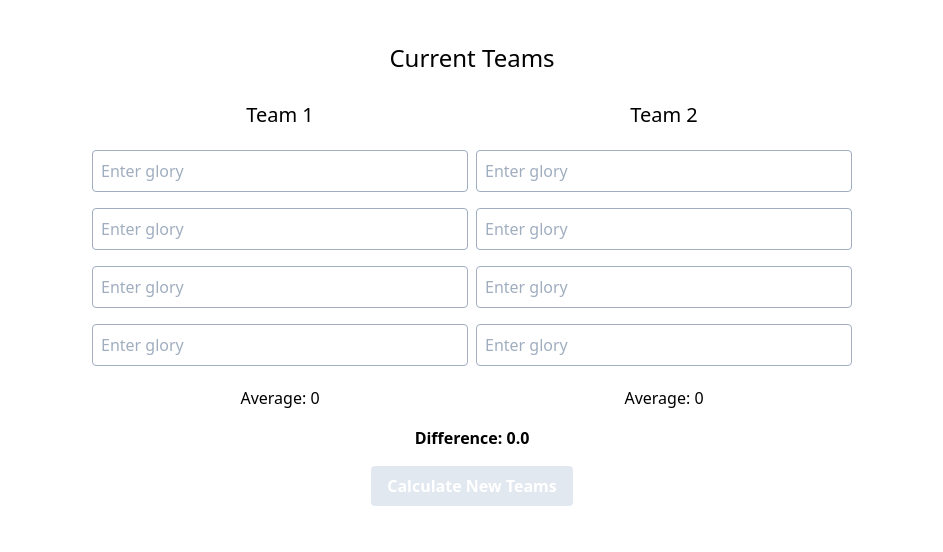
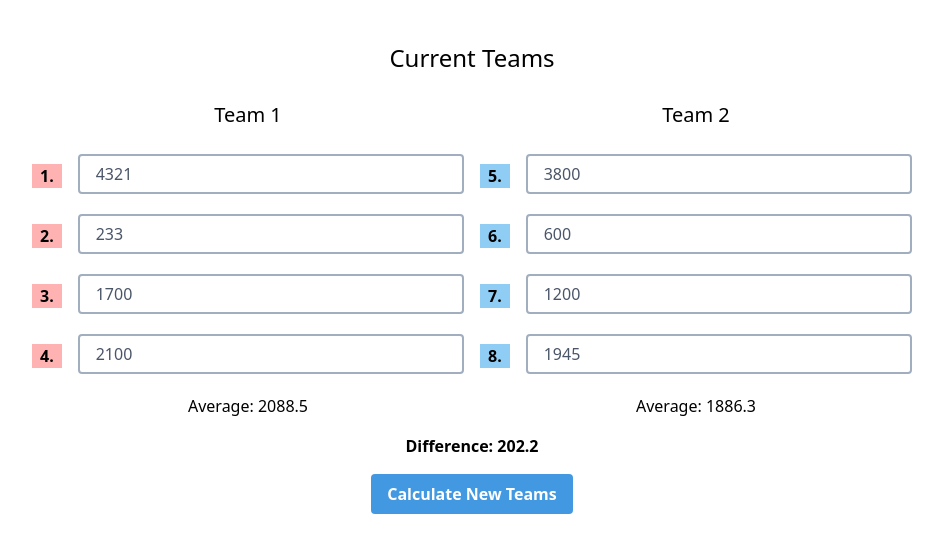
Before and after one commit to codybarr/Destiny-2-Glory-Cheese-Calculator, a Vue app: page / in a window 1280 px wide. Shown: the top 552 px of the page, without its empty margins (168-1111 px from the left). Built offline with nearby package versions, Linux system fonts and the light colour scheme.

Commit message:
Added team colors, better sorting for easier team rearranging.

```diff
--- a/package.json
+++ b/package.json
@@ -14,6 +14,7 @@
 		"vuelidate": "^0.7.4"
 	},
 	"devDependencies": {
+		"@fullhuman/postcss-purgecss": "^1.2.0",
 		"@vue/cli-plugin-babel": "^3.9.2",
 		"@vue/cli-plugin-pwa": "^3.9.0",
 		"@vue/cli-service": "^3.9.2",
--- a/postcss.config.js
+++ b/postcss.config.js
@@ -1,3 +1,16 @@
+const purgecss = require('@fullhuman/postcss-purgecss')({
+	// Specify the paths to all of the template files in your project
+	content: ['./src/**/*.vue'],
+	// whitelistPatterns: [/font/],
+	// Include any special characters you're using in this regular expression
+	defaultExtractor: content => content.match(/[A-Za-z0-9-_:/]+/g) || []
+})
+
 module.exports = {
-	plugins: [require('tailwindcss'), require('autoprefixer'), require('precss')]
+	plugins: [
+		require('tailwindcss'),
+		require('autoprefixer'),
+		require('precss')
+		// ...(process.env.NODE_ENV === 'production' ? [purgecss] : [])
+	]
 }
--- a/src/components/CurrentTeams.vue
+++ b/src/components/CurrentTeams.vue
@@ -1,22 +1,86 @@
 <template>
 	<div>
-		<article class="w-full max-w-3xl text-center m-10 mx-auto">
+		<article class="w-full text-center my-10 mx-auto">
 			<h1>Current Teams</h1>
-			<section class="flex flex-wrap">
+			<section class="flex flex-wrap max-w-4xl mx-auto">
 				<section class="flex flex-col m-2 w-full md:w-1/2 mx-auto">
 					<h2 class="m-4">Team 1</h2>
-					<input v-model.number="glory1" type="number" class="input" placeholder="Enter glory" />
-					<input v-model.number="glory2" type="number" class="input" placeholder="Enter glory" />
-					<input v-model.number="glory3" type="number" class="input" placeholder="Enter glory" />
-					<input v-model.number="glory4" type="number" class="input" placeholder="Enter glory" />
+					<div class="flex flex-row items-center">
+						<strong class="mx-2 bg-red-300 px-2">1.</strong>
+						<input
+							v-model.number="glory1"
+							type="number"
+							class="input flex-grow"
+							placeholder="Enter glory"
+						/>
+					</div>
+					<div class="flex flex-row items-center">
+						<strong class="mx-2 bg-red-300 px-2">2.</strong>
+						<input
+							v-model.number="glory2"
+							type="number"
+							class="input flex-grow"
+							placeholder="Enter glory"
+						/>
+					</div>
+					<div class="flex flex-row items-center">
+						<strong class="mx-2 bg-red-300 px-2">3.</strong>
+						<input
+							v-model.number="glory3"
+							type="number"
+							class="input flex-grow"
+							placeholder="Enter glory"
+						/>
+					</div>
+					<div class="flex flex-row items-center">
+						<strong class="mx-2 bg-red-300 px-2">4.</strong>
+						<input
+							v-model.number="glory4"
+							type="number"
+							class="input flex-grow"
+							placeholder="Enter glory"
+						/>
+					</div>
 					<p class="m-2">Average: {{ team1average || 0 }}</p>
 				</section>
 				<section class="flex flex-col m-2 w-full md:w-1/2 mx-auto">
 					<h2 class="m-4">Team 2</h2>
-					<input v-model.number="glory5" type="number" class="input" placeholder="Enter glory" />
-					<input v-model.number="glory6" type="number" class="input" placeholder="Enter glory" />
-					<input v-model.number="glory7" type="number" class="input" placeholder="Enter glory" />
-					<input v-model.number="glory8" type="number" class="input" placeholder="Enter glory" />
+					<div class="flex flex-row items-center">
+						<strong class="mx-2 bg-blue-300 px-2">5.</strong>
+						<input
+							v-model.number="glory5"
+							type="number"
+							class="input flex-grow"
+							placeholder="Enter glory"
+						/>
+					</div>
+					<div class="flex flex-row items-center">
+						<strong class="mx-2 bg-blue-300 px-2">6.</strong>
+						<input
+							v-model.number="glory6"
+							type="number"
+							class="input flex-grow"
+							placeholder="Enter glory"
+						/>
+					</div>
+					<div class="flex flex-row items-center">
+						<strong class="mx-2 bg-blue-300 px-2">7.</strong>
+						<input
+							v-model.number="glory7"
+							type="number"
+							class="input flex-grow"
+							placeholder="Enter glory"
+						/>
+					</div>
+					<div class="flex flex-row items-center">
+						<strong class="mx-2 bg-blue-300 px-2">8.</strong>
+						<input
+							v-model.number="glory8"
+							type="number"
+							class="input flex-grow"
+							placeholder="Enter glory"
+						/>
+					</div>
 					<p class="m-2">Average: {{ team2average || 0 }}</p>
 				</section>
 			</section>
@@ -26,25 +90,50 @@
 
 			<button @click="calculateTeams" class="button mt-4" :disabled="empty">Calculate New Teams</button>
 
-			<div v-if="newTeams && newTeams.length" class="flex flex-wrap justify-center">
+			<div v-if="newTeams && newTeams.length" class="my-5">
+				<h1>New Teams</h1>
+				<div class="overflow-hidden">
+					<div class="flex flex-wrap justify-center -mx-2 px-4">
+						<div v-for="(team, index) of newTeams" :key="index" class="w-full md:w-1/2 lg:w-1/3 p-2">
+							<div class="border border-blue-200 border-solid rounded p-4">
+								<div class="flex flex-row">
+									<div class="w-full m-2">
+										<h2 class="whitespace-no-wrap mb-2">Team 1</h2>
+										<div class="w-3/4 mx-auto">
 											<div
-					v-for="(team, index) of newTeams"
+												v-for="(player, index) of team.team1.players"
 												:key="index"
-					class="m-4 p-4 border border-blue-200 border-solid rounded"
+												class="w-full p-1 text-left"
 											>
-					<div class="flex flex-row">
-						<div class="m-2">
-							<h2 class="whitespace-no-wrap mb-2 mx-2">New Team 1</h2>
-							<div v-for="(player, index) of team.team1.players" :key="index" class="p-1">{{ player }}</div>
+												<strong
+													:class="[isTeamOne(player.position) ? 'has-red-bg' : 'has-blue-bg']"
+												>{{player.position}}</strong>
+												{{ player.glory }}
 											</div>
-						<div class="m-2">
-							<h2 class="whitespace-no-wrap mb-2 mx-2">New Team 2</h2>
-							<div v-for="(player, index) of team.team2.players" :key="index" class="p-1">{{ player }}</div>
+										</div>
+									</div>
+									<div class="w-full m-2">
+										<h2 class="whitespace-no-wrap mb-2">Team 2</h2>
+										<div class="w-3/4 mx-auto">
+											<div
+												v-for="(player, index) of team.team2.players"
+												:key="index"
+												class="w-full p-1 text-left"
+											>
+												<strong
+													:class="[isTeamOne(player.position) ? 'has-red-bg' : 'has-blue-bg']"
+												>{{player.position}}</strong>
+												{{ player.glory }}
+											</div>
+										</div>
 									</div>
 								</div>
 								<div>
-						Glory Difference:
+									Difference:
 									<strong>{{ team.glory_difference }}</strong>
+								</div>
+							</div>
+						</div>
 					</div>
 				</div>
 			</div>
@@ -61,22 +150,22 @@ export default {
 	data() {
 		return {
 			// for testing
-			// glory1: 4321,
-			// glory2: 233,
-			// glory3: 1700,
-			// glory4: 2100,
-			// glory5: 3800,
-			// glory6: 600,
-			// glory7: 1200,
-			// glory8: 1945,
-			glory1: '',
-			glory2: '',
-			glory3: '',
-			glory4: '',
-			glory5: '',
-			glory6: '',
-			glory7: '',
-			glory8: '',
+			glory1: 4321,
+			glory2: 233,
+			glory3: 1700,
+			glory4: 2100,
+			glory5: 3800,
+			glory6: 600,
+			glory7: 1200,
+			glory8: 1945,
+			// glory1: '',
+			// glory2: '',
+			// glory3: '',
+			// glory4: '',
+			// glory5: '',
+			// glory6: '',
+			// glory7: '',
+			// glory8: '',
 			newTeams: []
 		}
 	},
@@ -136,16 +225,19 @@ export default {
 		}
 	},
 	methods: {
+		isTeamOne(number) {
+			return number === 1 || number === 2 || number === 3 || number === 4
+		},
 		calculateTeams() {
 			const values = [
-				this.glory1,
-				this.glory2,
-				this.glory3,
-				this.glory4,
-				this.glory5,
-				this.glory6,
-				this.glory7,
-				this.glory8
+				{ position: 1, orig_team: 1, glory: this.glory1 },
+				{ position: 2, orig_team: 1, glory: this.glory2 },
+				{ position: 3, orig_team: 1, glory: this.glory3 },
+				{ position: 4, orig_team: 1, glory: this.glory4 },
+				{ position: 5, orig_team: 2, glory: this.glory5 },
+				{ position: 6, orig_team: 2, glory: this.glory6 },
+				{ position: 7, orig_team: 2, glory: this.glory7 },
+				{ position: 8, orig_team: 2, glory: this.glory8 }
 			]
 			let teams = []
 
@@ -164,11 +256,22 @@ export default {
 					let team2_sum = 0
 
 					for (let player of team1_players) {
-						team1_sum += player
+						team1_sum += player.glory
 					}
 
 					for (let player of team2_players) {
-						team2_sum += player
+						team2_sum += player.glory
+					}
+
+					// swap team 1 with team 2 if team 1 has more people that started in team 2
+					let swap = team1_players.filter(player => {
+						return player.orig_team === 2
+					})
+
+					if (swap.length > 2) {
+						let cloneteam1 = team1_players.clone()
+						team1_players = team2_players
+						team2_players = cloneteam1
 					}
 
 					let team = {
@@ -189,18 +292,36 @@ export default {
 				}
 			}
 
+			// filter out duplicate glory differences
 			teams = _.uniqBy(teams, 'glory_difference')
+
+			// sort teams by lowest glory difference
 			teams = _.sortBy(teams, ['glory_difference'])
 
-			this.newTeams = teams.splice(0, 3)
+			// grab only the top 3 arrangements with lowest glory difference
+			teams = teams.splice(0, 3)
+
+			// sort players by original position
+			for (let team of teams) {
+				team.team1.players = _.sortBy(team.team1.players, ['position'])
+				team.team2.players = _.sortBy(team.team2.players, ['position'])
+			}
+			// team1_players = _.sortBy(team1_players, ['position'])
+			// team2_players = _.sortBy(team2_players, ['position'])
+
+			this.newTeams = teams
 		}
 	}
 }
 </script>
 
-<style>
+<style lang="postcss">
 .input {
-	@apply m-1 mb-3 p-2 border border-gray-500 border-solid rounded;
+	/* @apply m-1 mb-3 p-2 border border-gray-500 border-solid rounded; */
+	@apply m-2 mb-3 appearance-none border-2 border-gray-500 rounded py-2 px-4 text-gray-700 leading-tight;
+	&:focus {
+		@apply outline-none bg-white border-blue-500;
+	}
 
 	&.has-error {
 		@apply border-red-700;
@@ -209,6 +330,14 @@ export default {
 	&.is-valid {
 		@apply border-green-300;
 	}
+}
+
+.has-red-bg {
+	@apply bg-red-300 px-2 mr-2;
+}
+
+.has-blue-bg {
+	@apply bg-blue-300 px-2 mr-2;
 }
 
 .button {
@@ -222,7 +351,7 @@ export default {
 		@apply bg-gray-300;
 
 		&:hover {
-			@apply bg-gray-300;
+			@apply bg-gray-300 cursor-not-allowed;
 		}
 	}
 }
--- a/tailwind.config.js
+++ b/tailwind.config.js
@@ -1,6 +1,10 @@
 module.exports = {
 	theme: {
-		extend: {}
+		extend: {},
+		fontFamily: {
+			display: ['Gilroy', 'sans-serif'],
+			body: ['Graphik', 'sans-serif']
+		}
 	},
 	variants: {},
 	plugins: []
```
Also changed, not shown: 1 other file (tests, documents, lock files or other folders). Lines whose indentation alone changed are shown as unchanged.
